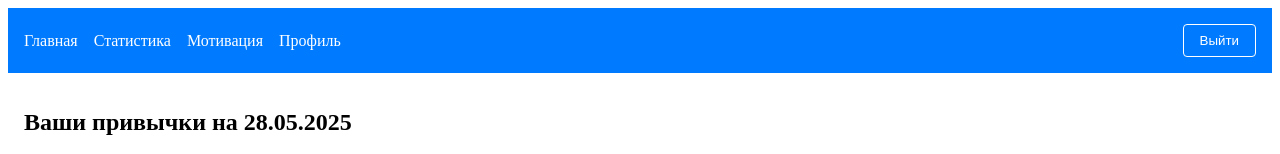
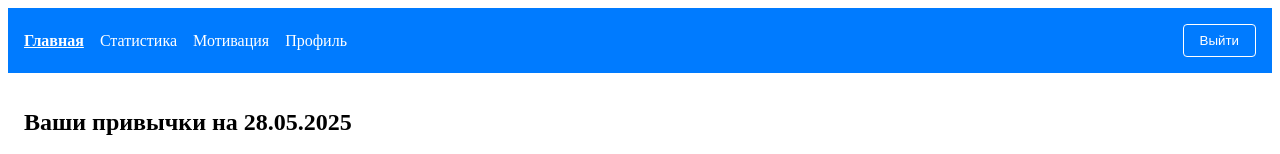
Before and after one commit to Zhaglo/zhelazo-app, a React app: page /dashboard in a window 1280 px wide. Shown: the top 154 px of the page. Built offline with nearby package versions, Linux system fonts and the light colour scheme; sample sign-in values are in the browser's storage.

Commit message:
feat: enabled scss

```diff
--- a/package.json
+++ b/package.json
@@ -25,7 +25,9 @@
     "@types/react-router-dom": "^5.3.3",
     "css-loader": "^7.1.2",
     "html-webpack-plugin": "^5.6.3",
+    "mini-css-extract-plugin": "^2.9.2",
     "sass": "^1.89.0",
+    "sass-loader": "^16.0.5",
     "style-loader": "^4.0.0",
     "ts-loader": "^9.5.2",
     "typescript": "^5.8.3",
--- /dev/null
+++ b/src/components/Header.module.scss
@@ -0,0 +1,32 @@
+.header {
+  display: flex;
+  justify-content: space-between;
+  align-items: center;
+  padding: 1rem;
+  background-color: #007bff;
+  color: #fff;
+}
+
+.nav {
+  display: flex;
+  gap: 1rem;
+}
+
+.link {
+  color: #fff;
+  text-decoration: none;
+
+  &.active {
+    font-weight: bold;
+    text-decoration: underline;
+  }
+}
+
+.logout {
+  background: transparent;
+  border: 1px solid #fff;
+  color: #fff;
+  padding: 0.5rem 1rem;
+  border-radius: 4px;
+  cursor: pointer;
+}
--- a/src/components/Header.tsx
+++ b/src/components/Header.tsx
@@ -1,4 +1,5 @@
 import { NavLink, useNavigate } from "react-router-dom";
+import styles from "./Header.module.scss";
 
 const Header = () => {
     const navigate = useNavigate();
@@ -9,33 +10,22 @@ const Header = () => {
     };
 
     return (
-        <header
-            style={{
-                display: "flex",
-                justifyContent: "space-between",
-                alignItems: "center",
-                padding: "1rem",
-                backgroundColor: "#007bff",
-                color: "#fff",
-            }}
-        >
-            <nav style={{ display: "flex", gap: "1rem" }}>
-                <NavLink to="/dashboard" style={{ color: "#fff", textDecoration: "none" }}>
+        <header className={styles.header}>
+            <nav className={styles.nav}>
+                <NavLink to="/dashboard" className={({ isActive }) => isActive ? `${styles.link} ${styles.active}` : styles.link}>
                     Главная
                 </NavLink>
-                <NavLink to="/stats" style={{ color: "#fff", textDecoration: "none" }}>
+                <NavLink to="/stats" className={({ isActive }) => isActive ? `${styles.link} ${styles.active}` : styles.link}>
                     Статистика
                 </NavLink>
-                <NavLink to="/motivation" style={{ color: "#fff", textDecoration: "none" }}>
+                <NavLink to="/motivation" className={({ isActive }) => isActive ? `${styles.link} ${styles.active}` : styles.link}>
                     Мотивация
                 </NavLink>
-                <NavLink to="/profile" style={{ color: "#fff", textDecoration: "none" }}>
+                <NavLink to="/profile" className={({ isActive }) => isActive ? `${styles.link} ${styles.active}` : styles.link}>
                     Профиль
                 </NavLink>
             </nav>
-            <button onClick={handleLogout} style={{ background: "transparent", border: "1px solid #fff", color: "#fff", padding: "0.5rem 1rem", borderRadius: "4px" }}>
-                Выйти
-            </button>
+            <button className={styles.logout} onClick={handleLogout}>Выйти</button>
         </header>
     );
 };
--- /dev/null
+++ b/src/global.d.ts
@@ -0,0 +1,4 @@
+declare module '*.module.scss' {
+    const classes: { [key: string]: string };
+    export default classes;
+}
--- a/tsconfig.json
+++ b/tsconfig.json
@@ -13,7 +13,9 @@
     "resolveJsonModule": true,
     "isolatedModules": true,
     "noEmit": false,
-    "jsx": "react-jsx"
+    "jsx": "react-jsx",
+    "typeRoots": ["./node_modules/@types", "./src"],
+    "types": []
   },
   "include": ["src"]
 }
--- a/webpack.config.js
+++ b/webpack.config.js
@@ -1,5 +1,6 @@
 const path = require('path');
 const HtmlWebpackPlugin = require('html-webpack-plugin');
+const MiniCssExtractPlugin = require("mini-css-extract-plugin");
 
 module.exports = {
     entry: './src/index.tsx',
@@ -14,19 +15,46 @@ module.exports = {
     module: {
         rules: [
             {
+                test: /\.module\.scss$/,
+                use: [
+                    MiniCssExtractPlugin.loader,
+                    {
+                        loader: 'css-loader',
+                        options: {
+                            modules: true,
+                            esModule: false,
+                        },
+                    },
+                    'sass-loader',
+                ],
+            },
+            {
+                test: /\.scss$/,
+                exclude: /\.module\.scss$/,
+                use: [
+                    MiniCssExtractPlugin.loader,
+                    'css-loader',
+                    'sass-loader',
+                ],
+            },
+            {
+                test: /\.css$/,
+                use: [MiniCssExtractPlugin.loader, 'css-loader'],
+            },
+            {
                 test: /\.tsx?$/,
                 use: 'ts-loader',
                 exclude: /node_modules/,
             },
-            {
-                test: /\.css$/,
-                use: ['style-loader', 'css-loader'],
-            }
         ],
     },
     plugins: [
         new HtmlWebpackPlugin({
             template: 'public/index.html',
+        }),
+        new MiniCssExtractPlugin({
+            filename: '[name].css',
+            chunkFilename: '[id].css',
         }),
     ],
     devServer: {
```
Also changed, not shown: 1 other file (tests, documents, lock files or other folders).
